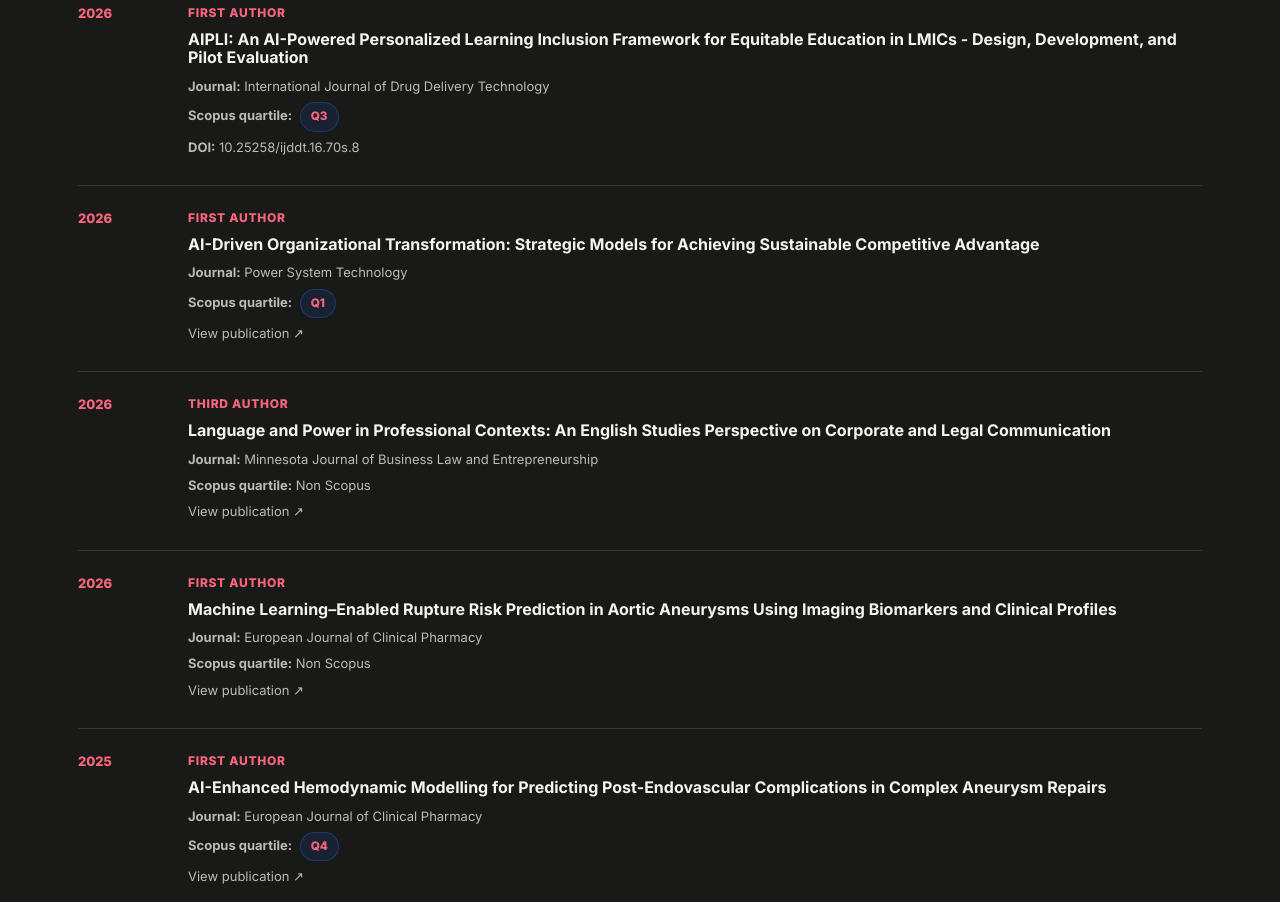
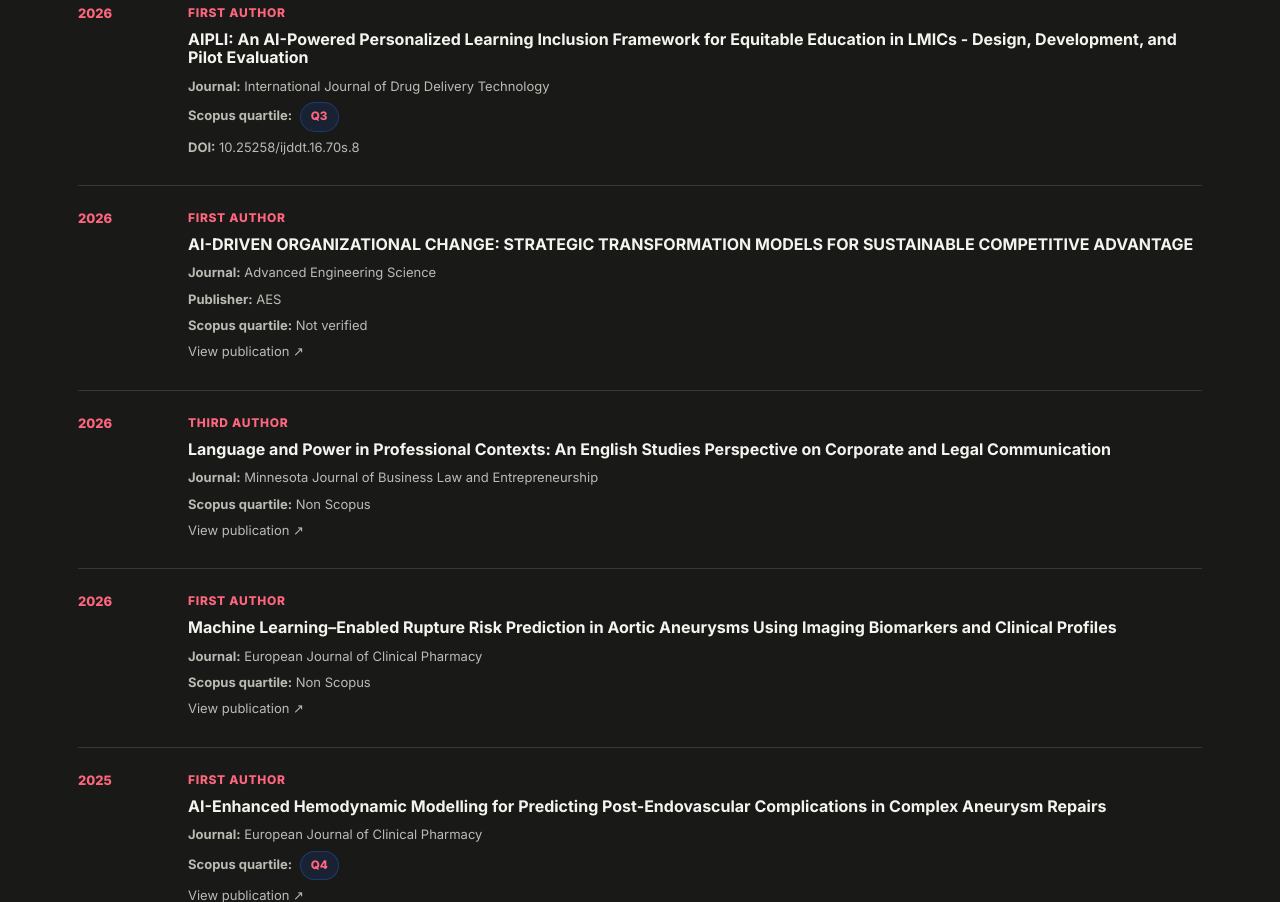
Before and after one commit to SureshPalarimath/sureshpalarimath.github.io, a plain HTML site: page journal-publications.html in a window 1280 px wide. Shown: the part 1898-2800 px from the top of the page. Drawn offline with Linux system fonts and the light colour scheme.

Commit message:
Update journal-publications.html

```diff
--- a/journal-publications.html
+++ b/journal-publications.html
@@ -158,9 +158,10 @@
       <span class="pub-year">2026</span>
       <div>
         <div class="pub-number">First author</div>
-        <h3>AI-Driven Organizational Transformation: Strategic Models for Achieving Sustainable Competitive Advantage</h3>
-        <p><strong>Journal:</strong> Power System Technology</p>
-        <p><strong>Scopus quartile:</strong> <span class="quartile-badge">Q1</span></p>
+        <h3>AI-DRIVEN ORGANIZATIONAL CHANGE: STRATEGIC TRANSFORMATION MODELS FOR SUSTAINABLE COMPETITIVE ADVANTAGE</h3>
+        <p><strong>Journal:</strong> Advanced Engineering Science</p>
+        <p><strong>Publisher:</strong> AES</p>
+        <p><strong>Scopus quartile:</strong> Not verified</p>
 
         <p><a href="https://powertechjournal.com/index.php/journal/article/view/3843" target="_blank" rel="noopener">View publication ↗</a></p>
       </div>
@@ -396,17 +397,6 @@
         <p><a href="https://jidps.com/2021/05/?post_type=paper_issue" target="_blank" rel="noopener">View publication ↗</a></p>
       </div>
     </article>
-	 <article class="publication-entry journal-entry">
-      <span class="pub-year">2020</span>
-      <div>
-        <div class="pub-number">Fourth author</div>
-        <h3>Roopa</h3>
-        <p><strong>Journal:</strong> J. Innov. Dev. Pharm. Tech. Sci</p>
-        <p><strong>Scopus quartile:</strong> Non-Scopus</p>
-
-        <p><a href="https://jidps.com/2021/05/?post_type=paper_issue" target="_blank" rel="noopener">View publication ↗</a></p>
-      </div>
-    </article>
 </div>
 </section>
 
@@ -433,18 +423,58 @@
   const quartile=document.getElementById('quartileFilter');
   const result=document.getElementById('filterResult');
   const values=(selector)=>[...new Set(items.map(x=>x.querySelector(selector)?.textContent.trim()).filter(Boolean))];
-  values('.pub-year').sort((a,b)=>b.localeCompare(a)).forEach(v=>year.insertAdjacentHTML('beforeend',`<option value="${v}">${v}</option>`));
-  values('.pub-number').sort().forEach(v=>author.insertAdjacentHTML('beforeend',`<option value="${v}">${v}</option>`));
-  values('.quartile-badge, p strong').filter(v=>/^Q[1-4]$|^Non[- ]Scopus$/i.test(v)).sort((a,b)=>a.localeCompare(b)).forEach(v=>quartile.insertAdjacentHTML('beforeend',`<option value="${v.toLowerCase()}">${v}</option>`));
+  // Rebuild filter options from unique, normalized values to prevent duplicates.
+  const uniqueYears = [...new Set(items.map(item => {
+    const raw = item.querySelector('.pub-year')?.textContent.trim() || '';
+    const match = raw.match(/\\b(19|20)\\d{2}\\b/);
+    return match ? match[0] : '';
+  }).filter(Boolean))].sort((a,b)=>Number(b)-Number(a));
+
+  year.innerHTML = '<option value="all">All years</option>';
+  uniqueYears.forEach(v => year.add(new Option(v, v)));
+
+  const uniqueAuthors = [...new Set(items.map(item => item.querySelector('.pub-number')?.textContent.trim()).filter(Boolean))].sort();
+  author.innerHTML = '<option value="all">All author positions</option>';
+  uniqueAuthors.forEach(v => author.add(new Option(v, v)));
+
+  const getQuartile = (item) => {
+    const badge = item.querySelector('.quartile-badge')?.textContent.trim().toUpperCase();
+    if (badge && /^Q[1-4]$/.test(badge)) return badge;
+
+    const quartileLine = [...item.querySelectorAll('p')].find(p =>
+      /scopus\s*quartile/i.test(p.textContent)
+    );
+    if (!quartileLine) return '';
+
+    const value = quartileLine.textContent
+      .replace(/scopus\s*quartile\s*:/i, '')
+      .trim()
+      .replace(/\s+/g, ' ');
+
+    if (/^Q[1-4]$/i.test(value)) return value.toUpperCase();
+    if (/^non[\s-]*scopus$/i.test(value)) return 'Non-Scopus';
+    if (/^not[\s-]*verified$/i.test(value)) return 'Not verified';
+    return value;
+  };
+
+  const quartileOrder = ['Q1', 'Q2', 'Q3', 'Q4', 'Non-Scopus', 'Not verified'];
+  const uniqueQuartiles = [...new Set(items.map(getQuartile).filter(Boolean))]
+    .sort((a,b) => {
+      const ai = quartileOrder.indexOf(a), bi = quartileOrder.indexOf(b);
+      return (ai < 0 ? 99 : ai) - (bi < 0 ? 99 : bi) || a.localeCompare(b);
+    });
+
+  quartile.innerHTML = '<option value="all">All quartiles</option>';
+  uniqueQuartiles.forEach(v => quartile.add(new Option(v, v.toLowerCase())));
   const noResults=document.createElement('div'); noResults.className='no-results'; noResults.id='noResults'; noResults.textContent='No journal publications match your search or filters.'; list.appendChild(noResults);
   function apply(){
     const q=search.value.trim().toLowerCase(), y=year.value, a=author.value, ql=quartile.value; let shown=0;
     items.forEach(item=>{
-      const text=item.textContent.toLowerCase();
-      const iy=item.querySelector('.pub-year')?.textContent.trim()||'';
+      const text=(item.textContent+' '+getQuartile(item)).toLowerCase();
+      const iy=(item.querySelector('.pub-year')?.textContent.trim().match(/\\b(19|20)\\d{2}\\b/)||[])[0]||'';
       const ia=item.querySelector('.pub-number')?.textContent.trim()||'';
-      const ib=item.querySelector('.quartile-badge')?.textContent.trim()||item.textContent.match(/Scopus quartile:\s*(Non[- ]Scopus)/i)?.[1]||'';
-      const ok=(!q||text.includes(q))&&(y==='all'||iy===y)&&(a==='all'||ia===a)&&(ql==='all'||ib.toLowerCase()===ql);
+      const ib=getQuartile(item).toLowerCase();
+      const ok=(!q||text.includes(q))&&(y==='all'||iy===y)&&(a==='all'||ia===a)&&(ql==='all'||ib===ql);
       item.style.display=ok?'grid':'none'; if(ok)shown++;
     });
     noResults.style.display=shown?'none':'block'; result.textContent=`Showing ${shown} of ${items.length} publications`;
```
